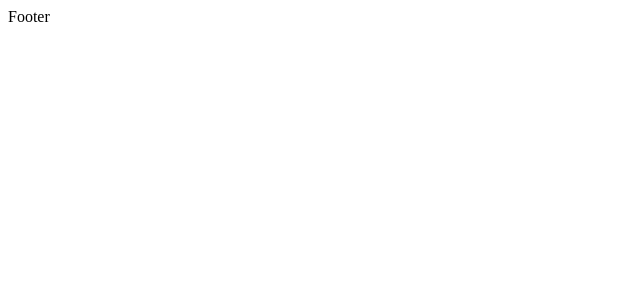
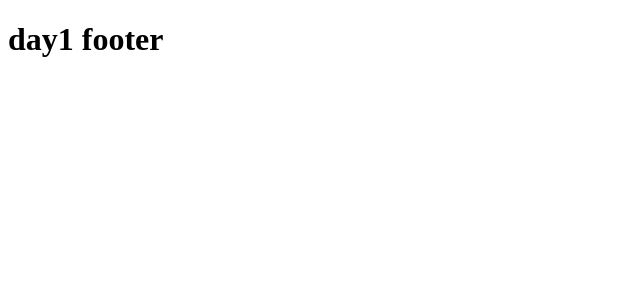
Before and after one commit to Abdurakhman00000/git-ex, a Next.js app: page /main/components/footer/Footer in a window 1280 px wide. Shown: the top 300 px of the page, without its empty margins (0-640 px from the left). Built offline with nearby package versions, Linux system fonts and the light colour scheme.

Commit message:
feat: add

```diff
--- a/src/pages/main/components/footer/Footer.tsx
+++ b/src/pages/main/components/footer/Footer.tsx
@@ -1,8 +1,15 @@
 import React from 'react'
+import s from "./Footer.module.scss"
 
 const Footer = () => {
   return (
-    <div>Footer</div>
+    <footer className={s.Footer}>
+      <div className="container">
+        <div className={s.content}>
+          <h1>day1 footer</h1>
+        </div>
+      </div>
+    </footer>
   )
 }
 
```
